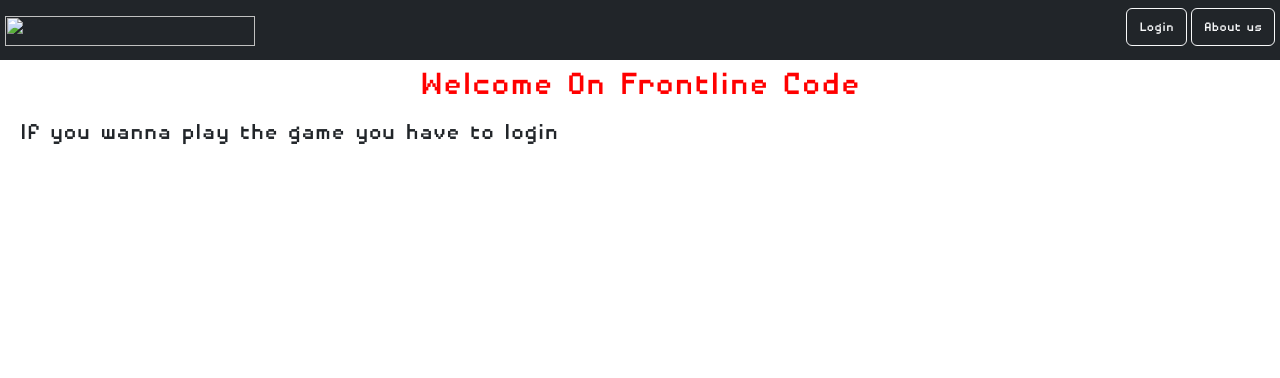
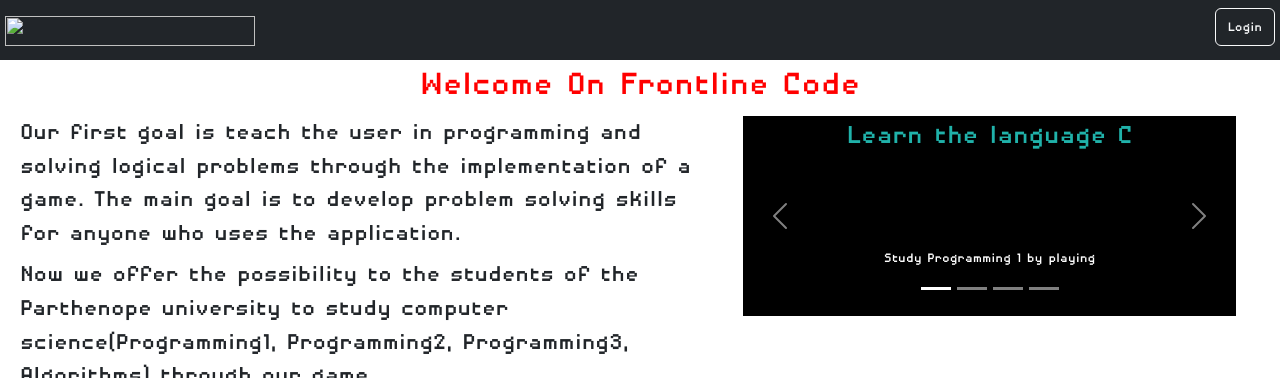
Before and after one commit to MattiaAut/pythonProject, a Flask app: page / in a window 1280 px wide. Shown: the top 378 px of the page. Run offline with Flask 2, Linux system fonts and the light colour scheme; some libraries are stand-ins or nearby versions.

Commit message:
index updated but need modify

```diff
--- a/flask-app/static/css/style.css
+++ b/flask-app/static/css/style.css
@@ -64,6 +64,7 @@ bottom:0px;
 left: 0px;
 right:0px;
 margin-bottom:0px;
+    margin-top: 5px;
 width: 100%;
 overflow: hidden;
 color:#fff;
--- a/flask-app/templates/index.html
+++ b/flask-app/templates/index.html
@@ -18,15 +18,89 @@
         <a class="navbar-brand" href="/"><img src="" width="250" height="30" style="margin-left:5px;"></a>
         <div class="pagination justify-content-end" style="width:100%; height:100%">
             <div style="align-items: self-end">
-                <a href='/login'><button type='button' style='height:38px; font-family: "DisposableDroidBB", sans-serif;' class='btn btn-outline-light'>Login</button></a>
-                <a href='/aboutus'><button type='button' style='height:38px; font-family: "DisposableDroidBB", sans-serif; margin-right:5px;' class='btn btn-outline-light'>About us</button></a>
+                <a href='/login'><button type='button' style='height:38px; font-family: "DisposableDroidBB", sans-serif; margin-right: 5px;' class='btn btn-outline-light'>Login</button></a>
             </div>
         </div>
     </nav>
 
     <div id="main-container">
         <h1 align="center"> Welcome On Frontline Code</h1>
-        <h3>If you wanna play the game you have to login</h3>
+        <div class="row" style="width:100%;">
+            <div class="col-sm-7">
+                <h3>Our first goal is teach the user in programming and solving logical problems through the implementation of a game. The main goal is to develop problem solving skills for anyone who
+                    uses the application.</h3>
+                <h3>Now we offer the possibility to the students of the Parthenope university to study computer science(Programming1, Programming2, Programming3, Algorithms) through our game</h3>
+            </div>
+
+            <div class="col-sm-5">
+                <div id="carouselExampleCaptions" class="carousel slide" data-bs-ride="false" style="background-color: black">
+                  <div class="carousel-indicators">
+                    <button type="button" data-bs-target="#carouselExampleCaptions" data-bs-slide-to="0" class="active" aria-current="true" aria-label="Slide 1"></button>
+                    <button type="button" data-bs-target="#carouselExampleCaptions" data-bs-slide-to="1" aria-label="Slide 2"></button>
+                    <button type="button" data-bs-target="#carouselExampleCaptions" data-bs-slide-to="2" aria-label="Slide 3"></button>
+                      <button type="button" data-bs-target="#carouselExampleCaptions" data-bs-slide-to="3" aria-label="Slide 4"></button>
+                  </div>
+                  <div class="carousel-inner">
+                    <div class="carousel-item active" style="height:200px">
+                        <center><h2>Learn the language C</h2></center>
+                      <div class="carousel-caption d-none d-md-block">
+                        <h6>Study Programming 1 by playing</h6>
+                      </div>
+                    </div>
+                    <div class="carousel-item" style="height:200px">
+                      <center><h2>Learn the language C and C++</h2></center>
+                      <div class="carousel-caption d-none d-md-block">
+                        <h6>Study Programming 2 by playing</h6>
+                      </div>
+                    </div>
+                    <div class="carousel-item" style="height:200px">
+                      <center><h2>Learn the language Java</h2></center>
+                      <div class="carousel-caption d-none d-md-block">
+                        <h6>Study Programming 3 by playing</h6>
+                      </div>
+                    </div>
+                    <div class="carousel-item" style="height:200px">
+                      <center><h2>Learn more about the language C++</h2></center>
+                      <div class="carousel-caption d-none d-md-block">
+                        <h6>Study Algorithms by playing</h6>
+                      </div>
+                    </div>
+                  </div>
+                  <button class="carousel-control-prev" type="button" data-bs-target="#carouselExampleCaptions" data-bs-slide="prev">
+                    <span class="carousel-control-prev-icon" aria-hidden="true"></span>
+                    <span class="visually-hidden">Previous</span>
+                  </button>
+                  <button class="carousel-control-next" type="button" data-bs-target="#carouselExampleCaptions" data-bs-slide="next">
+                    <span class="carousel-control-next-icon" aria-hidden="true"></span>
+                    <span class="visually-hidden">Next</span>
+                  </button>
+                </div>
+            </div>
+        </div>
+
+        <div class="row" style="width:100%">
+            <div class="col-sm-9">
+                <div class="card text-bg-dark mb-3" style="max-width: 18rem;">
+                  <div class="card-header" style="font-family:'DisposableDroidBB', sans-serif;">Sign up</div>
+                  <div class="card-body">
+                    <p class="card-text">All you need to play all of our levels is a google account. Log in with google and enjoy the game.</p>
+                  </div>
+                </div>
+
+            </div>
+            <div class="col-sm-3">
+                <center>
+                <div class="card" id="div-inside" style="width: 70%;">
+                  <img src="https://encrypted-tbn0.gstatic.com/images?q=tbn:ANd9GcTcpktU_QBSDSNZavNRzgPsohyidcSfXxZUVQ&usqp=CAU" class="card-img-top" alt="...">
+                  <div class="card-body">
+                    <h5 class="card-title">Frontline Code</h5>
+                    <a href='/aboutus'><button type='button' style='height:38px; font-family: "DisposableDroidBB", sans-serif;' class='btn btn-outline-dark'>Support us</button></a>
+                  </div>
+                </div>
+                </center>
+            </div>
+        </div>
+
     </div>
 
     <footer style="position: fixed" class="bg-dark text-center text-white">
@@ -38,7 +112,7 @@
                     <i class="fab fa-facebook-f"></i>
                 </a>
                 <!-- Instagram -->
-                <a class="btn text-white btn-floating m-1"style="background-color: #ac2bac;" href="#!" role="button">
+                <a class="btn text-white btn-floating m-1" style="background-color: #ac2bac;" href="#!" role="button">
                     <i class="fab fa-instagram me"></i>
                 </a>
                 <!-- Github -->
```
